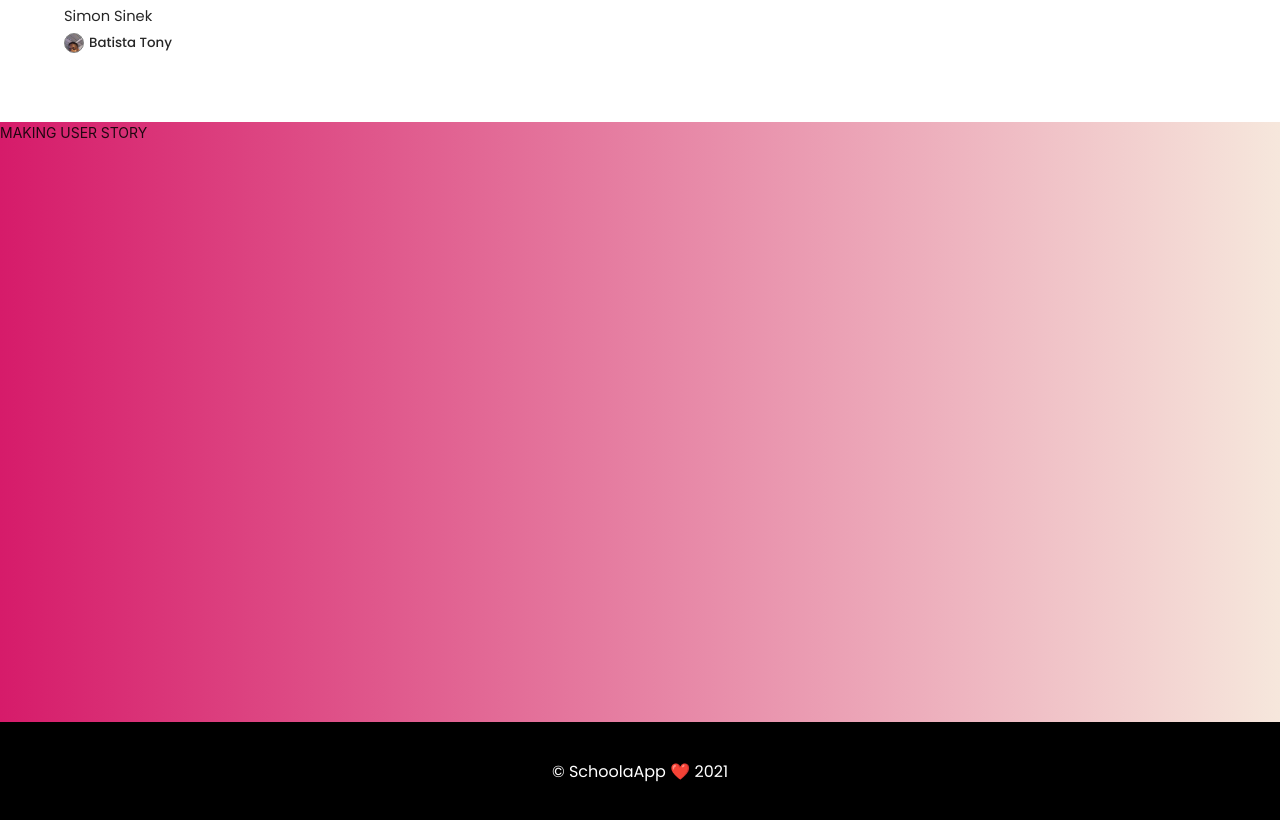
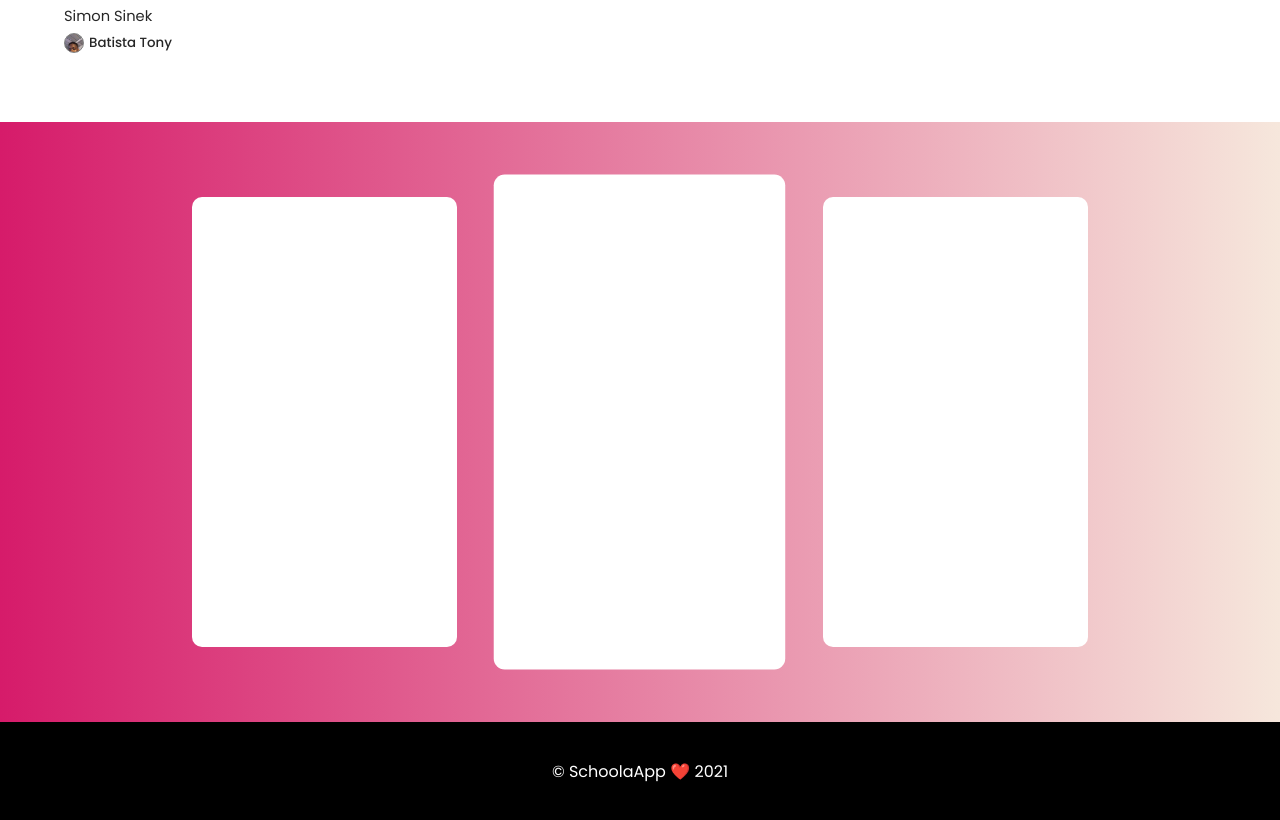
Before and after one commit to BatistaTony/Schoola, a Next.js app: page / in a window 1280 px wide. Shown: the part 2187-3007 px from the top of the page. Built offline with nearby package versions, Linux system fonts and the light colour scheme.

Commit message:
story structure

```diff
--- /dev/null
+++ b/components/about/cardStory.tsx
@@ -0,0 +1,13 @@
+import { CardStoryStyled } from './style'
+
+const CardStory = () => {
+
+    return (
+        <CardStoryStyled>
+
+        </CardStoryStyled>
+    )
+
+};
+
+export default CardStory;
--- a/components/about/index.tsx
+++ b/components/about/index.tsx
@@ -1,7 +1,16 @@
-import { AboutStyled } from './style';
+import CardStory from './cardStory';
+import { AboutStyled, ListCard } from './style';
 
 const About = () => {
-  return <AboutStyled>MAKING USER STORY</AboutStyled>;
+  return (
+    <AboutStyled>
+      <ListCard>
+        {[1, 2, 3].map(() => (
+          <CardStory />
+        ))}
+      </ListCard>
+    </AboutStyled>
+  );
 };
 
 export default About;
--- a/components/about/style.ts
+++ b/components/about/style.ts
@@ -1,8 +1,30 @@
+import { addFlexbox } from '@/utils/styleFun';
 import styled from 'styled-components';
 
 export const AboutStyled = styled.div`
   width: 100%;
   height: 600px;
   background: linear-gradient(to right, #d61b6a, #f6e7dc);
-  clear: both;
+  ${addFlexbox()};
 `;
+
+export const ListCard = styled.div`
+  width: 70%;
+  height: 100%;
+  display: grid;
+  grid-template-columns: repeat(3, 1fr);
+  justify-content: center;
+  align-items: center;
+  grid-gap: 50px;
+`;
+
+export const CardStoryStyled = styled.div`
+  width: 100%;
+  height: 450px;
+  background: white;
+  border-radius: 10px;
+
+  &:nth-child(2) {
+    transform: scale(1.1);
+  }
+`;
--- a/components/books/card.tsx
+++ b/components/books/card.tsx
@@ -1,13 +1,13 @@
-import { CardBookStyled } from './styles';
+import { CardBookStyled, AvatarOwner, BookCover } from './styles';
 
 const CardBook = () => {
   return (
     <CardBookStyled>
-      <div className="cover"></div>
+      <BookCover />
       <h1 className="title">Leaders Eat Last</h1>
       <p className="author">Simon Sinek</p>
       <div className="owner">
-        <div className="avatar"></div>
+        <AvatarOwner />
         <p>Batista Tony</p>
       </div>
     </CardBookStyled>
--- a/components/books/styles.ts
+++ b/components/books/styles.ts
@@ -61,15 +61,6 @@ export const CardBookStyled = styled.li`
     height: 450px;
   }
 
-  .cover {
-    width: 100%;
-    height: 80%;
-    background: url(./cover.jpg) no-repeat;
-    background-position: center top;
-    background-size: cover;
-    border-radius: 5px;
-  }
-
   .title {
     font-size: 13pt;
     ${addFont('Bold')};
@@ -92,7 +83,24 @@ export const CardBookStyled = styled.li`
       margin-left: 5px;
     }
 
-    .avatar {
+
+  }
+`;
+
+export const BookCover = styled.div`
+  width: 100%;
+  height: 80%;
+  background: url(./cover.jpg) no-repeat;
+  background-position: center top;
+  background-size: cover;
+  border-radius: 5px;
+
+  &:hover {
+    cursor: pointer;
+  }
+`;
+
+export const AvatarOwner = styled.div`
   width: 20px;
   height: 20px;
   border-radius: 100%;
@@ -100,6 +108,4 @@ export const CardBookStyled = styled.li`
   background: url('./avatar.jpg');
   background-position: center top;
   background-size: 100%;
-    }
-  }
 `;
--- /dev/null
+++ b/types/user.ts
@@ -0,0 +1,5 @@
+export interface IUser {
+  id: string;
+  avatar: string;
+  name: string;
+}
```
Also changed, not shown: types/book.ts (added, +16 -0 lines). Lines whose indentation alone changed are shown as unchanged.
